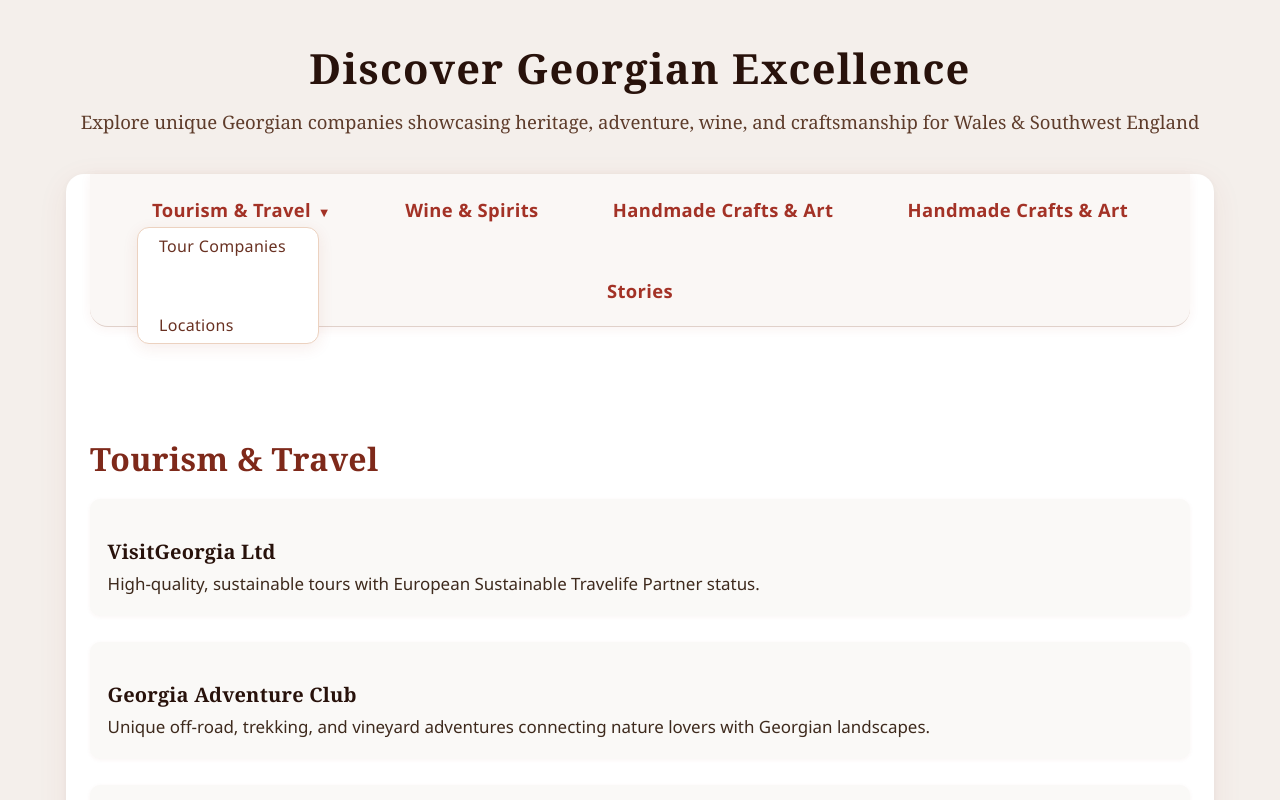
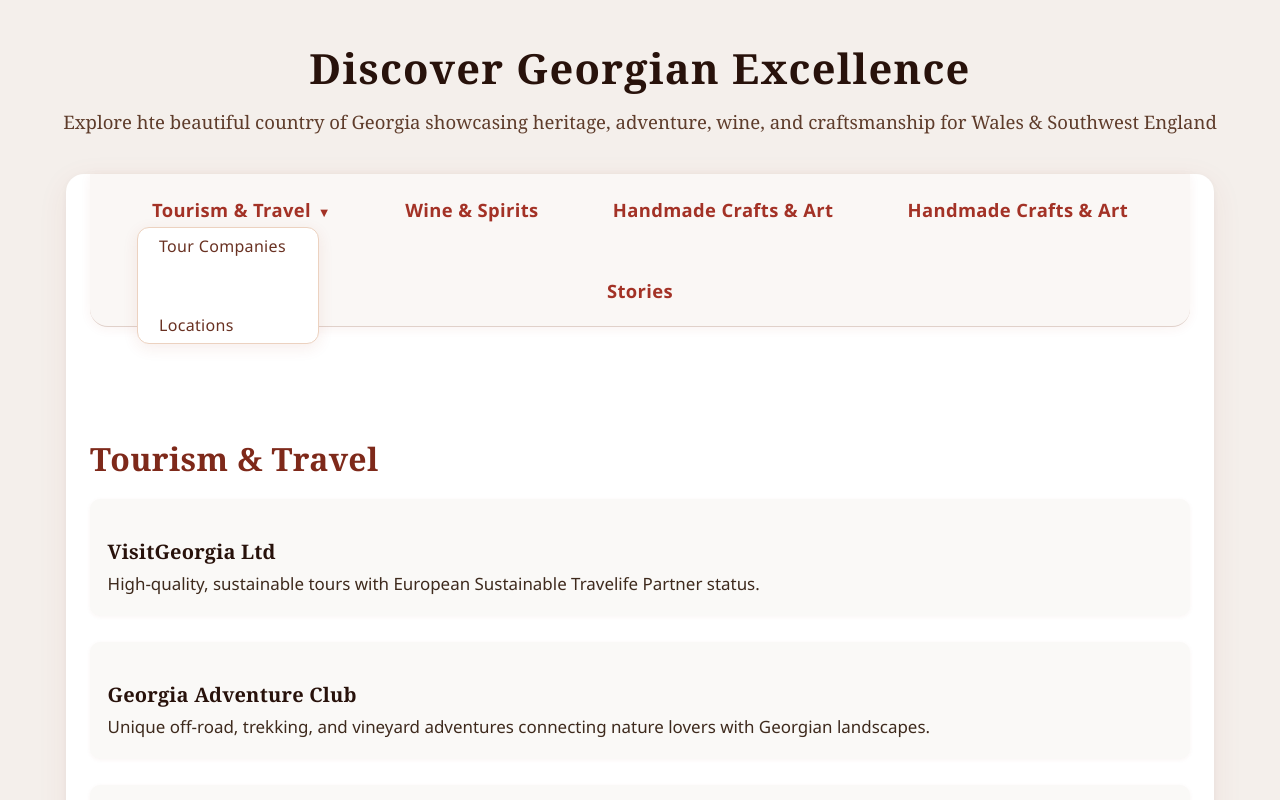
Before and after one commit to catlikesice/InvestInGeorgia, a plain HTML site: page index.html in a window 1280 px wide. Shown: the top 800 px of the page. Drawn offline with Linux system fonts and the light colour scheme.

Commit message:
Update index.html

```diff
--- a/index.html
+++ b/index.html
@@ -9,7 +9,7 @@
 <body>
     <header>
         <h1>Discover Georgian Excellence</h1>
-        <p>Explore unique Georgian companies showcasing heritage, adventure, wine, and craftsmanship for Wales & Southwest England</p>
+        <p>Explore hte beautiful country of Georgia showcasing heritage, adventure, wine, and craftsmanship for Wales & Southwest England</p>
     </header>
 
     <div class="container">
```
